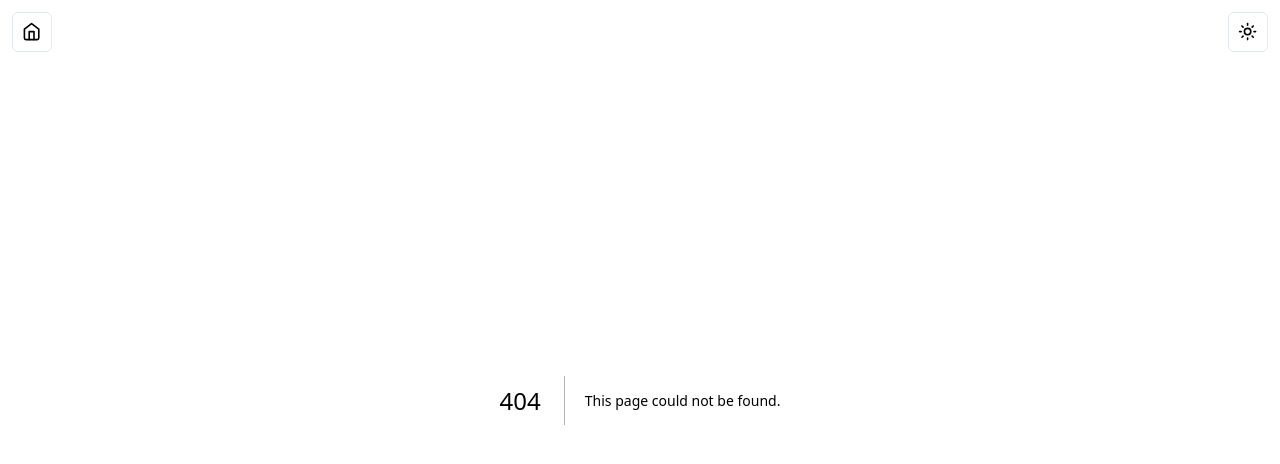
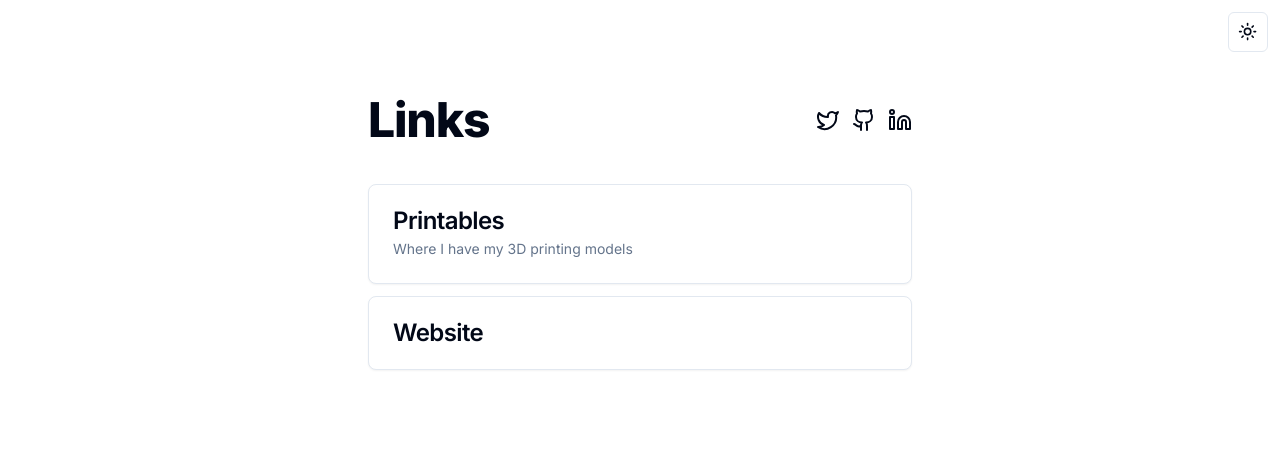
Before and after one commit to sabatesduran/didac.dev, a Next.js app: page /links in a window 1280 px wide. Before the commit this address had no page. Shown: the top 464 px of the page. Built offline with nearby package versions, Linux system fonts and the light colour scheme.

Commit message:
add links page

```diff
--- a/src/app/layout.tsx
+++ b/src/app/layout.tsx
@@ -18,6 +18,7 @@ export default function RootLayout({
 }) {
   const pathname = usePathname();
   const isDev = process.env.NODE_ENV === "development";
+  const noHomeButttonPaths = ["/", "/links"];
 
   return (
     <html lang="en">
@@ -29,7 +30,7 @@ export default function RootLayout({
       )}
       <body className={inter.className}>
         <ThemeProvider attribute="class" defaultTheme="system" enableSystem>
-          {pathname !== "/" && (
+          {!noHomeButttonPaths.includes(pathname) && (
             <div className="absolute top-3 left-3">
               <Link href="/">
                 <Button variant="outline" size="icon">
--- /dev/null
+++ b/src/app/links/page.tsx
@@ -0,0 +1,88 @@
+import Link from "next/link";
+import {
+  Card,
+  CardDescription,
+  CardHeader,
+  CardTitle,
+} from "@/components/ui/card";
+import T from "@/components/typography";
+import { Github, Linkedin, Twitter } from "lucide-react";
+import { Metadata } from "next";
+
+export const metadata: Metadata = {
+  title: "Links - Dídac Sabatés",
+  description: "Full Stack Developer and maker",
+};
+
+export default function Links() {
+  const socialLinks = [
+    {
+      name: "X",
+      url: "https://x.com/didacsd",
+      icon: <Twitter />,
+    },
+    {
+      name: "Github",
+      url: "https://github.com/sabatesduran",
+      icon: <Github />,
+    },
+    {
+      name: "LinkedIn",
+      url: "https://www.linkedin.com/in/didacsabates/",
+      icon: <Linkedin />,
+    },
+  ];
+
+  const links = [
+    {
+      title: "Printables",
+      description: "Where I have my 3D printing models",
+      url: "https://www.printables.com/@didac",
+    },
+    {
+      title: "Website",
+      url: "https://didac.dev",
+    },
+  ];
+
+  return (
+    <main className="flex min-h-screen flex-col items-center justify-between px-10 py-16 md:px-24 md:py-24">
+      <div className="min-w-[50%] flex flex-col">
+        <div className="flex items-center justify-between">
+          <T.H1>Links</T.H1>
+          <div className="flex items-center justify-center gap-3">
+            {socialLinks.map((link) => (
+              <Link
+                key={link.name}
+                href={link.url}
+                target="_blank"
+                rel="noopener noreferrer"
+              >
+                {link.icon}
+              </Link>
+            ))}
+          </div>
+        </div>
+        <section className="py-10 flex flex-col gap-3">
+          {links.map((link) => (
+            <Link
+              key={link.title}
+              href={link.url}
+              target="_blank"
+              rel="noopener noreferrer"
+            >
+              <Card>
+                <CardHeader>
+                  <CardTitle>{link.title}</CardTitle>
+                  {link.description && (
+                    <CardDescription>{link.description}</CardDescription>
+                  )}
+                </CardHeader>
+              </Card>
+            </Link>
+          ))}
+        </section>
+      </div>
+    </main>
+  );
+}
```
